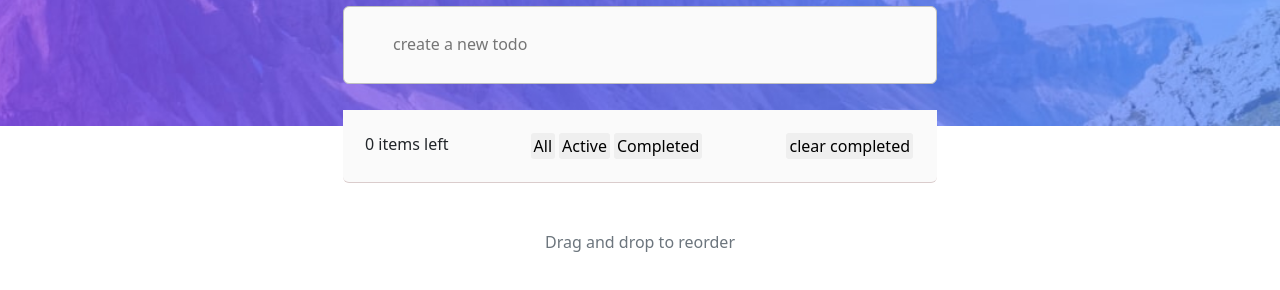
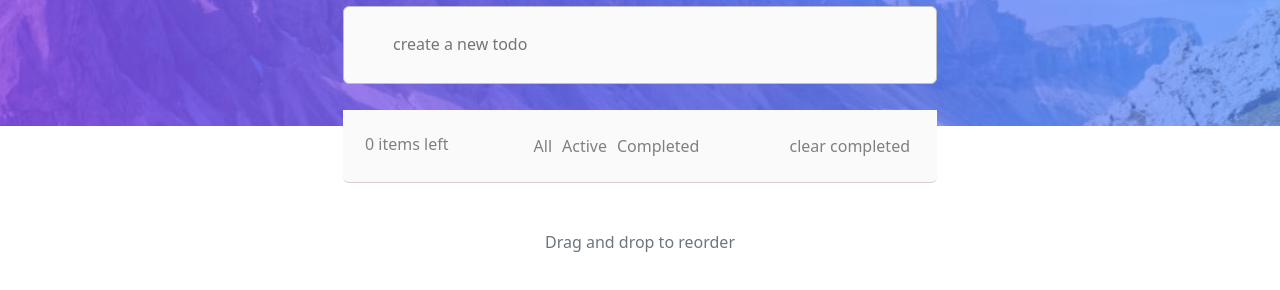
Before and after one commit to AkowanNathanael/todo, a plain HTML site: page index.html in a window 1280 px wide. Shown: the part 234-524 px from the top of the page. Drawn offline with Linux system fonts and the light colour scheme.

Commit message:
design finaly better

```diff
--- a/app.css
+++ b/app.css
@@ -67,9 +67,24 @@
     border: none;
     padding: 1px 3px;
     margin: 1px 2px;
+    background-color: inherit;
     border-radius: 3px;
+    /* color: blue; */
+}
+.custom-text-muted{
+    color: #808082;
 }
 
+.custom-text-muted:hover{
+    color: black;
+}
+
+.custom-text-muted:active{
+    color:blue;
+}
+.rounded-check{
+    border-radius: 50px;
+}
 /* end of utils */
 
 body{
@@ -164,6 +179,9 @@ background-color: inherit;
     padding: 10px;
     background-color: inherit;
 }
+/* #controls{
+    color:blue;
+} */
 
 
 
--- a/app.js
+++ b/app.js
@@ -175,8 +175,12 @@ function createTodoElement(todo) {
     formCheckLeave(this);
   };
 
+  const checkmark = document.createElement("span");
+  checkmark.classList.add("checkmark")
+
   const todoCheckbox = document.createElement("input");
   todoCheckbox.classList.add("form-check-input");
+  todoCheckbox.classList.add("rounded-check");
   todoCheckbox.setAttribute("type", "checkbox");
   todoCheckbox.onclick = function () {
     Btnlogic(this);
@@ -200,6 +204,7 @@ function createTodoElement(todo) {
 
   todoCloseBtn.appendChild(todoCloseImg);
   todoContent.appendChild(todoCheckbox);
+  // todoContent.appendChild(checkmark);
   todoContent.appendChild(todoLabel);
   todoContent.appendChild(todoCloseBtn);
   newTodoItem.appendChild(todoContent);
--- a/dark_theme.css
+++ b/dark_theme.css
@@ -71,6 +71,22 @@ html{
     padding: 1px 3px;
     margin: 1px 2px;
     border-radius: 3px;
+    background-color: inherit;
+}
+
+.custom-text-muted{
+    color: #808082;
+}
+
+.custom-text-muted:hover{
+    color: rgb(255, 255, 255);
+}
+
+.custom-text-muted:active{
+    color:blue;
+}
+.rounded-check{
+    border-radius: 20px;
 }
 
 /* end of utils */
@@ -134,7 +150,7 @@ font-size: 40px;
 .todos{
     /* border: 1px solid rgb(9, 18, 9); */
     box-shadow: 1px 1px 100px 10px rgba(187, 179, 179,0.1);
-    background-color: #181824;
+    /* background-color: #181824; */
 
 }
 
@@ -153,11 +169,11 @@ font-size: 40px;
     /*  */
     background-color: #25273C;
     padding: 15px;
-    border-bottom: 1px solid rgb(218, 204, 204);
-    margin: 3px;
+    /* border-bottom: 1px solid rgb(218, 204, 204); */
+    margin: 1px;
     color: white;
     box-shadow: none;
-    border-bottom: 1px solid grey;
+    border-bottom: 1px solid rgba(227, 227, 227,0.3);
     /* box-shadow: 1px 1px 3px 1px rgb(205, 198, 198); */
 
 }
--- a/index.html
+++ b/index.html
@@ -105,13 +105,13 @@
       </div>
       <div class="todo-footer">
         <div class="wrapper todo-items curve-left-bottom curve-right-bottom ">
-            <div class="wrap-item"> <span id="numofel">  </span> items left</div>
-            <div id="controls" class="wrap-item wrap-flex">
-              <button  id="all" class="btn1 ">All</button>
-              <button id="active" class="btn1 "> Active </button>
-              <button id="completed" class="btn1 ">Completed</button>
+            <div class="wrap-item custom-text-muted"> <span id="numofel">  </span> items left</div>
+            <div id="controls" class="wrap-item wrap-flex ">
+              <button  id="all" class="btn1 custom-text-muted ">All</button>
+              <button id="active" class="btn1 custom-text-muted "> Active </button>
+              <button id="completed" class="btn1 custom-text-muted">Completed</button>
             </div>
-            <div class="wrap-item"><button id="clear-completed" class="btn1 "> clear completed</button> </div>
+            <div class="wrap-item"><button id="clear-completed" class="btn1  custom-text-muted "> clear completed</button> </div>
         </div>
       </div>
     </div>
```
